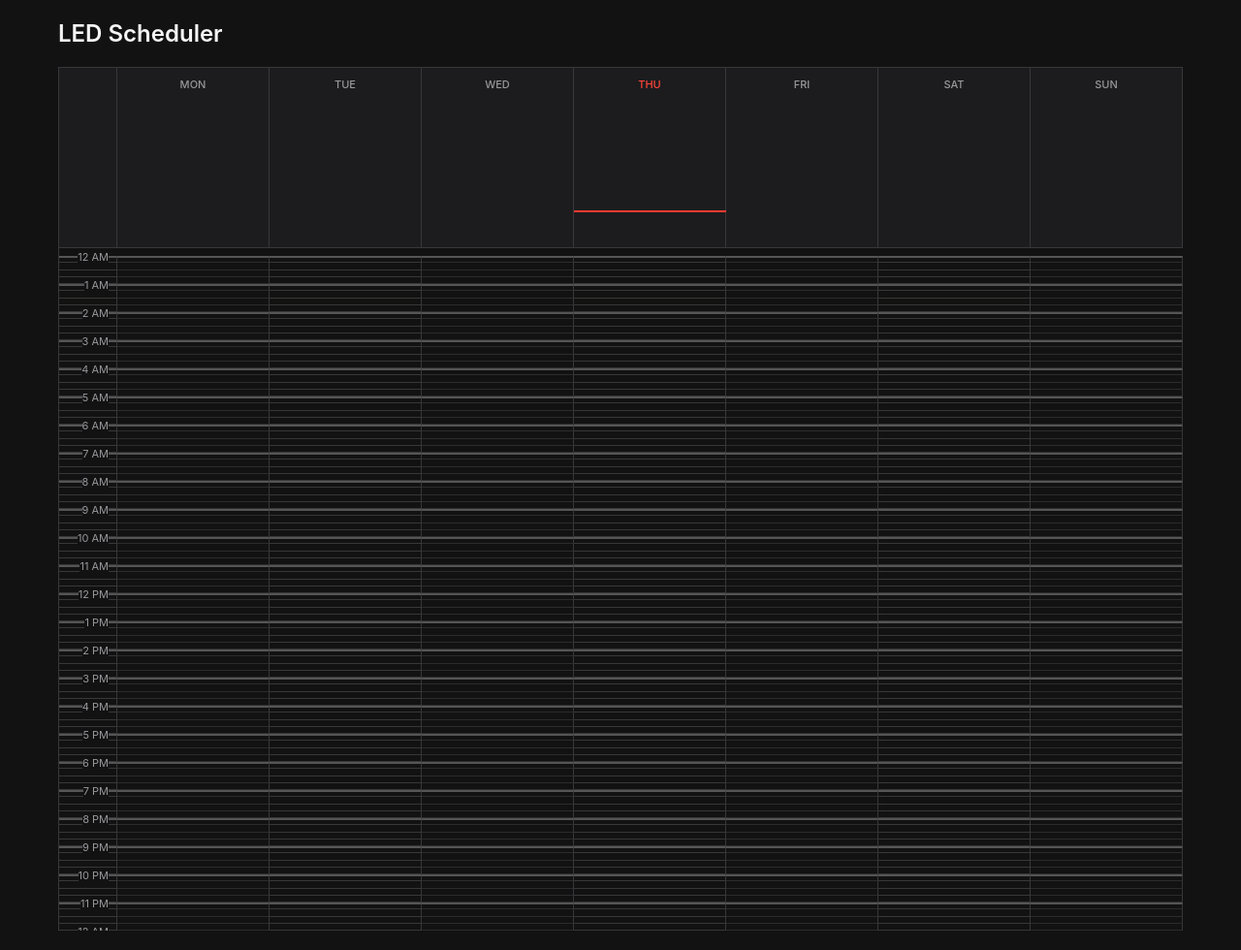
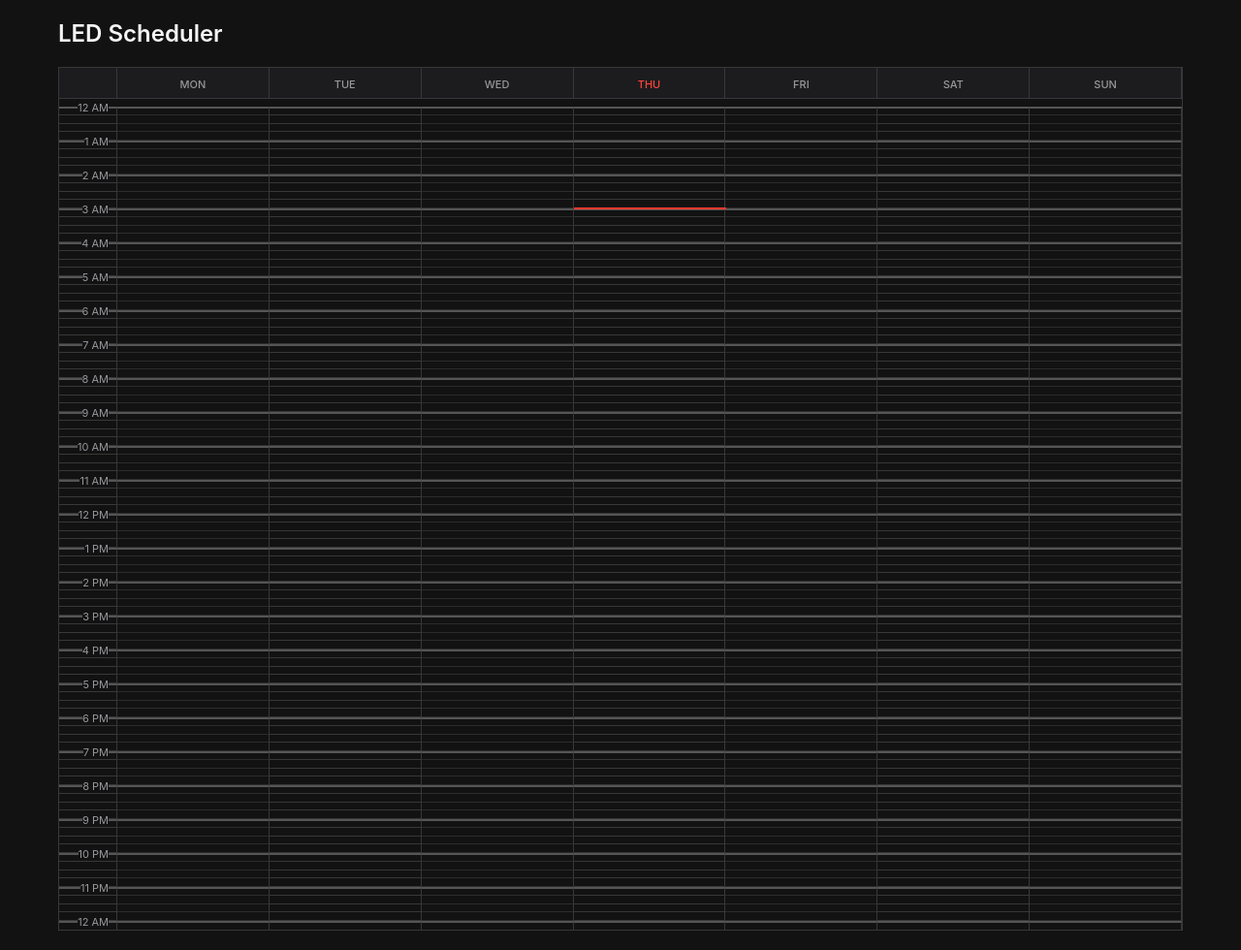
Before and after one commit to maxdokukin/xewe-led-os-frontend, a Flask app: page / in a window 1280 px wide. Shown: the whole page at 97% size. Run offline with Flask 3, Linux system fonts and the light colour scheme.

Commit message:
reduce header size

```diff
--- a/static/calendar-core.js
+++ b/static/calendar-core.js
@@ -7,7 +7,7 @@
         days: ['Mon', 'Tue', 'Wed', 'Thu', 'Fri', 'Sat', 'Sun'],
         startHour: 0,
         endHour: 24,
-        pixelsPerHour: 29
+        pixelsPerHour: 35
     };
 
     app.state = {
@@ -111,6 +111,24 @@
         return 'evt-' + Date.now() + '-' + Math.floor(Math.random() * 1000000);
     }
 
+    function getCalendarHeaderHeightPx() {
+        const rootStyles = getComputedStyle(document.documentElement);
+        const cssVar = rootStyles.getPropertyValue('--calendar-header-height').trim();
+        const cssVarPx = parseFloat(cssVar);
+
+        if (!Number.isNaN(cssVarPx) && cssVarPx > 0) {
+            return cssVarPx;
+        }
+
+        const header = app.calendar ? app.calendar.querySelector('.day-header') : null;
+        if (header) {
+            const measured = header.getBoundingClientRect().height;
+            if (measured > 0) return measured;
+        }
+
+        return 60;
+    }
+
     app.utils = {
         clamp,
         rgbToHex,
@@ -121,6 +139,7 @@
         timeToRow,
         rowToTime,
         getSlotByDayRow,
-        generateEventId
+        generateEventId,
+        getCalendarHeaderHeightPx
     };
 })();
--- a/static/calendar-ui.js
+++ b/static/calendar-ui.js
@@ -159,7 +159,7 @@
         }
 
         const pixelsPerHour = config.pixelsPerHour;
-        const headerHeight = 60;
+        const headerHeight = utils.getCalendarHeaderHeightPx();
         const top = headerHeight + ((hours - config.startHour) + (minutes / 60)) * pixelsPerHour;
 
         els.nowLine.style.display = 'block';
@@ -184,7 +184,7 @@
         const quarterHourPx = config.pixelsPerHour / 4;
         const numRows = utils.getTotalRows();
 
-        calendar.style.gridTemplateRows = `auto repeat(${numRows}, ${quarterHourPx}px) 0px`;
+        calendar.style.gridTemplateRows = `var(--calendar-header-height, 60px) repeat(${numRows}, ${quarterHourPx}px) 0px`;
 
         els.dynamicStyle.textContent = `
             .slot, .time-label {
--- a/static/style.css
+++ b/static/style.css
@@ -8,6 +8,7 @@
     --event-bg: rgba(255, 59, 48, 0.25); /* Apple Calendar Red, slightly boosted for dark mode */
     --event-border: #ff453a;
     --event-text: #ff453a;
+    --calendar-header-height: 40px;
 }
 
 * {
@@ -68,11 +69,10 @@ h2 {
     display: grid;
     /* Grid rows are dynamically overridden by JS scale slider */
     grid-template-columns: 60px repeat(7, minmax(80px, 1fr));
-    grid-template-rows: 60px repeat(24, 40px);
+    grid-template-rows: var(--calendar-header-height) repeat(24, 40px);
     overflow-y: auto;
     overflow-x: auto;
-    border-top: 1px solid var(--border-color);
-    border-left: 1px solid var(--border-color);
+    border: 1px solid var(--border-color);
     touch-action: none;
     user-select: none;
 }
```
